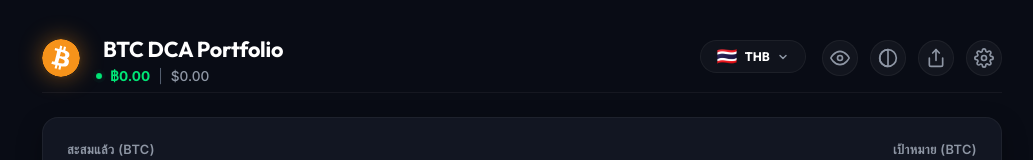
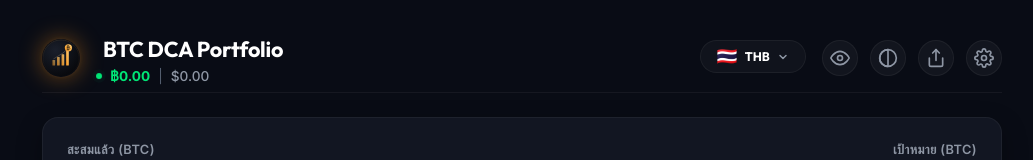
Before and after one commit to sorrawitpusakul-del/dca-btc-webapp, a website built with Vite: page index.html in a window 1280 px wide. Shown: the top 160 px of the page, without its empty margins (118-1151 px from the left). Built offline with nearby package versions, Linux system fonts and the light colour scheme; some packages are replaced by stand-ins of ours; no server answers; files whose address does not match are found by name.

Commit message:
style: integrate new dca-btc-icon and wordmark brand assets

```diff
--- a/index.html
+++ b/index.html
@@ -2,7 +2,7 @@
 <html lang="th">
   <head>
     <meta charset="UTF-8" />
-    <link rel="icon" type="image/svg+xml" href="/favicon.svg" />
+    <link rel="icon" type="image/svg+xml" href="/dca-btc-icon.svg" />
     <meta name="viewport" content="width=device-width, initial-scale=1.0" />
 
     <!-- SEO & Metadata -->
@@ -15,7 +15,7 @@
     <meta name="apple-mobile-web-app-capable" content="yes" />
     <meta name="apple-mobile-web-app-status-bar-style" content="black-translucent" />
     <meta name="apple-mobile-web-app-title" content="BTC DCA" />
-    <link rel="apple-touch-icon" href="/favicon.svg" />
+    <link rel="apple-touch-icon" href="/dca-btc-icon.svg" />
 
     <!-- Link Premium Stylesheet -->
     <link rel="stylesheet" href="/src/style.css" />
@@ -27,7 +27,7 @@
       <header class="app-header">
         <div class="logo-container">
           <div class="logo-icon">
-            <img src="/bitcoin-logo.svg" alt="Bitcoin" width="38" height="38" />
+            <img src="/dca-btc-icon.svg" alt="DCA BTC Logo" width="40" height="40" />
           </div>
           <div class="logo-text">
             <div class="portfolio-title-wrapper">
```
Also changed, not shown: public/dca-btc-icon.svg (added), public/dca-btc-wordmark.svg (added), public/manifest.json.
